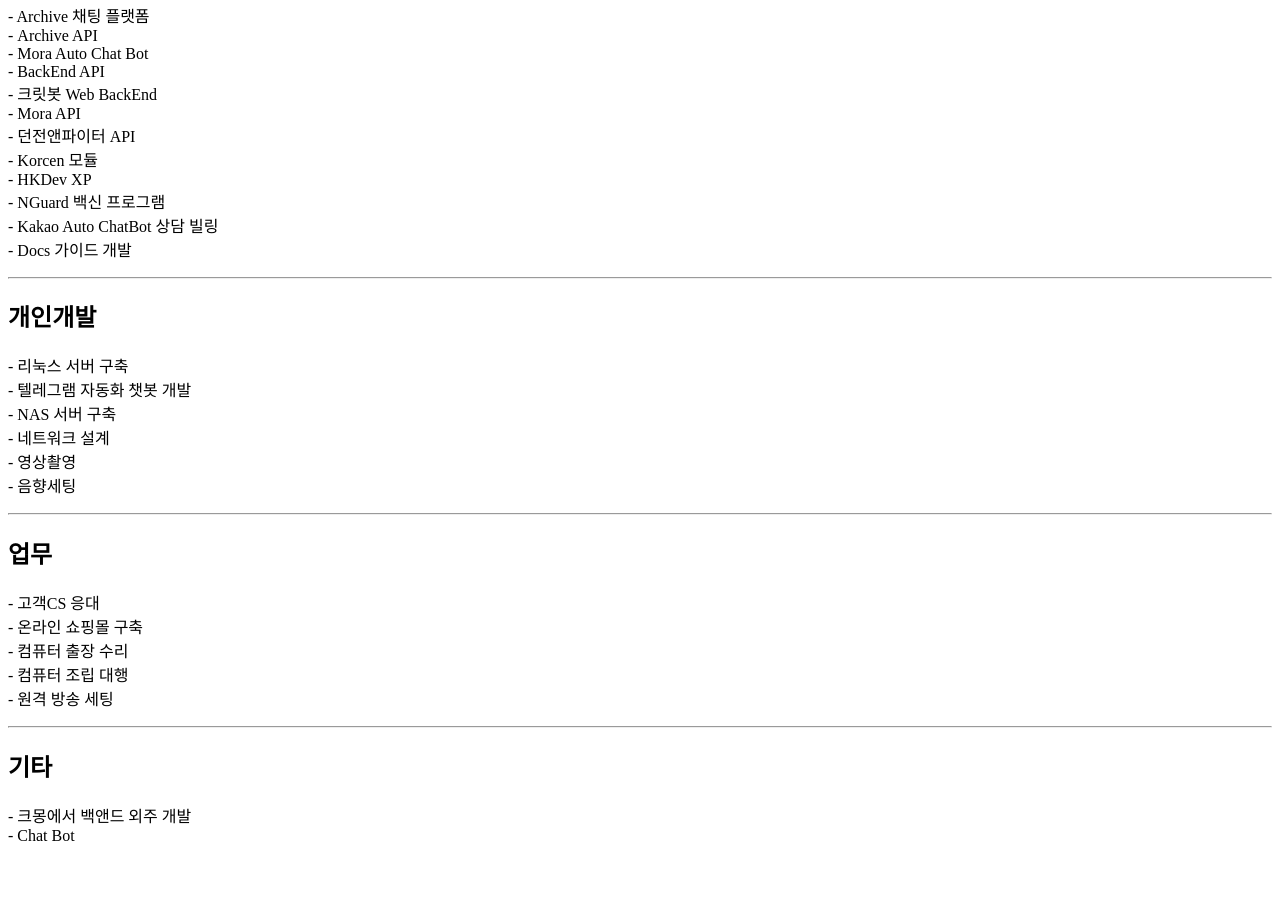
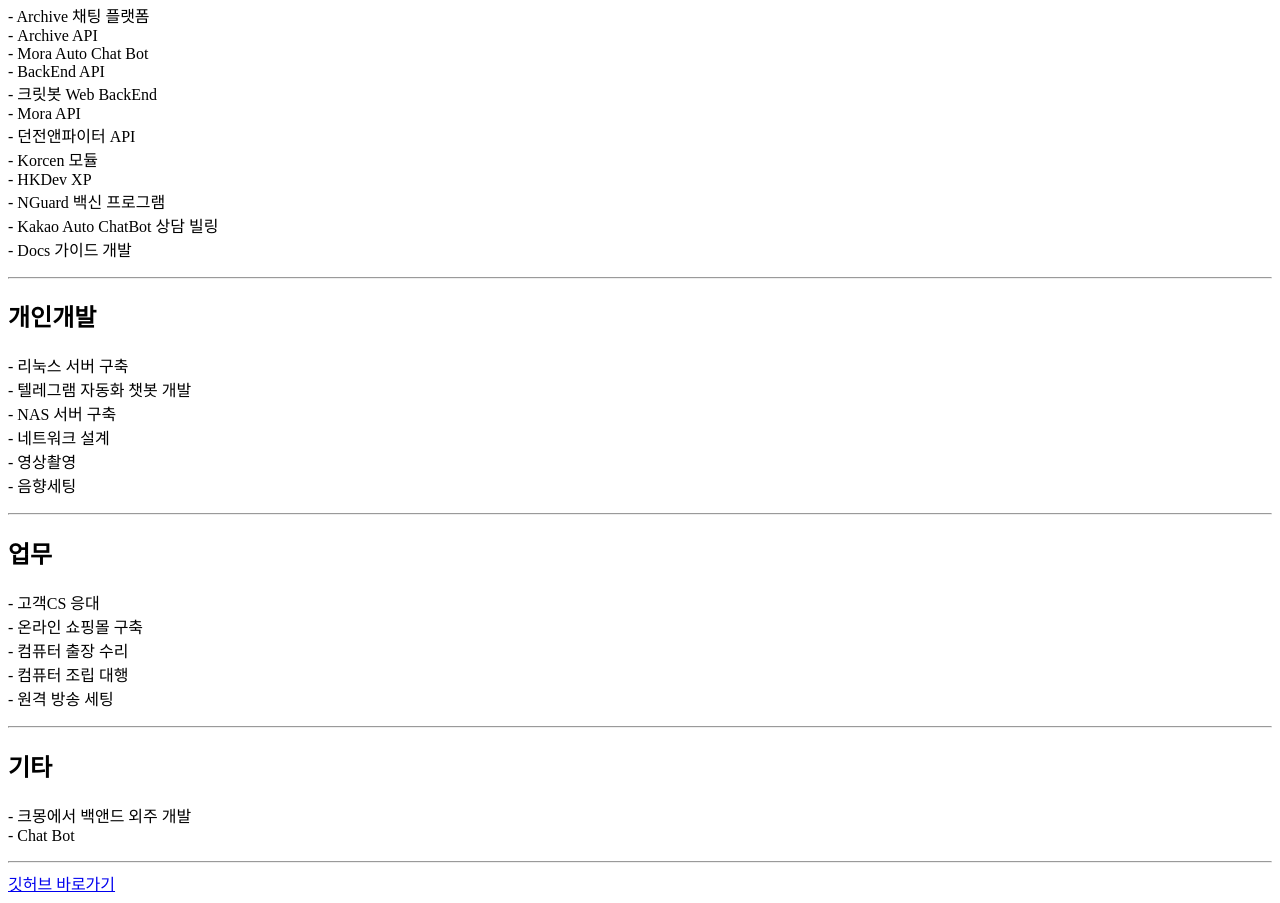
Before and after one commit to erukim/erukim, a plain HTML site: page index.html in a window 1280 px wide. Shown: the part 418-1321 px from the top of the page. Before the commit the page ends 1279 px from the top, so only its background shows below. Drawn offline with Linux system fonts and the light colour scheme.

Commit message:
Update index.html

```diff
--- a/index.html
+++ b/index.html
@@ -56,3 +56,5 @@
     - 크몽에서 백앤드 외주 개발<br>
     - Chat Bot
 </p>
+<hr>
+<a href="https://github.com/erukim">깃허브 바로가기</a>
```
